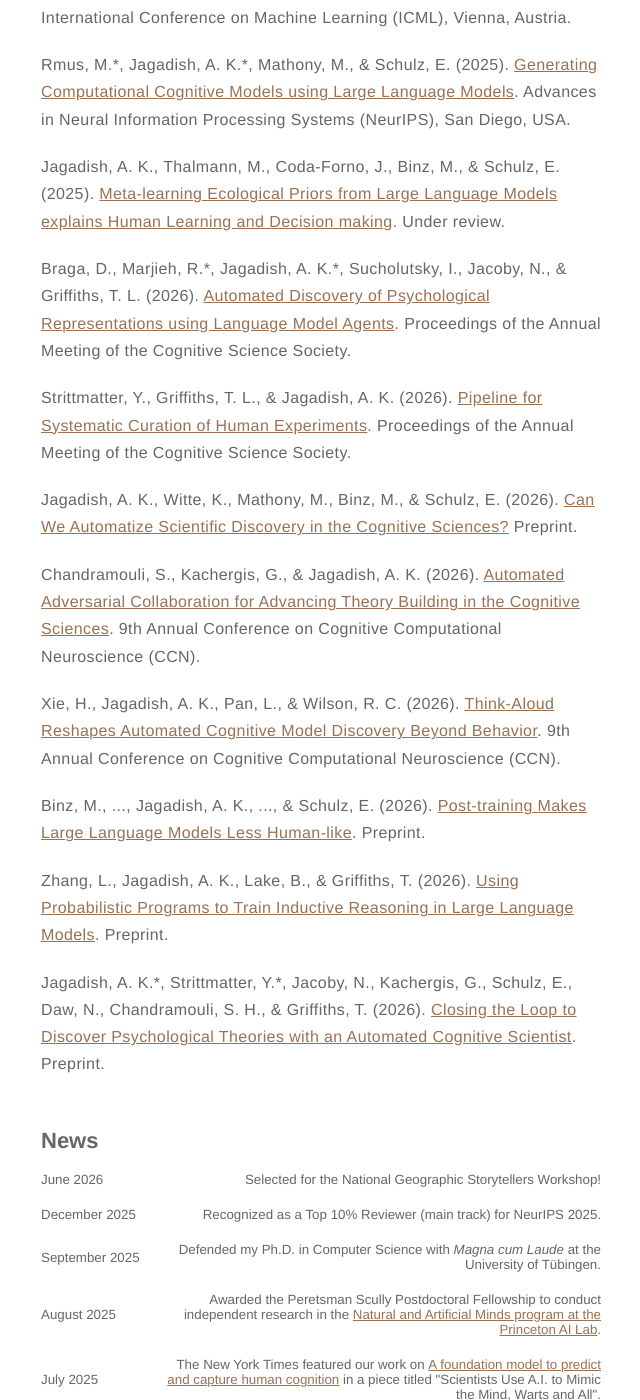
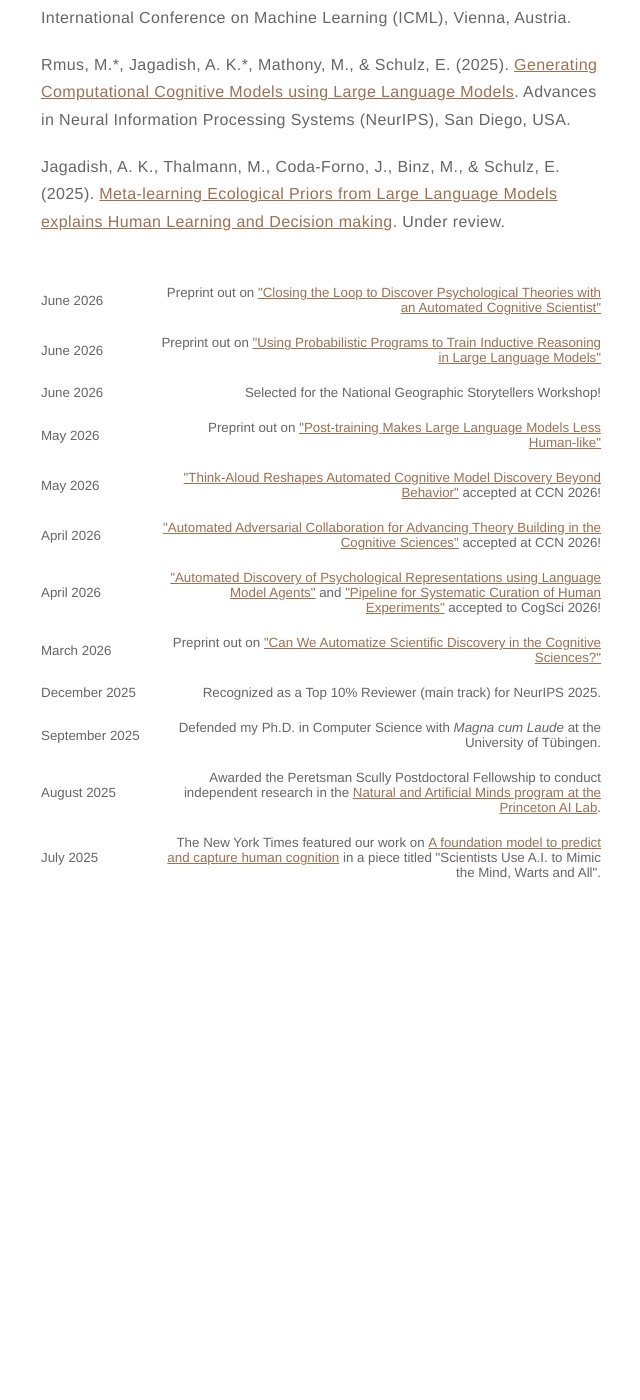
Before and after one commit to akjagadish/akjagadish.github.io, a Jekyll site: the page built from projects.html, in a window 1280 px wide and 1400 px high, scrolled down 715 px. Shown: the whole window, without its empty margins (319-959 px from the left). Built offline with Jekyll 4.4.1, drawn with Linux system fonts in a browser that asks for light colours; nearby versions of some CDN libraries; after the commit the page ends 1595 px from its top, so only the background shows below that.

Commit message:
docs: restore News nav button and move 2026 papers into news feed
- Rename nav link back to "News" (points to /projects)
- Move 2026 papers from Key Publications into the news feed as dated announcements
- Keep original news-feed structure (no section heading)

Co-Authored-By: Claude Fable 5 <noreply@anthropic.com>

```diff
--- a/_includes/nav.html
+++ b/_includes/nav.html
@@ -17,7 +17,7 @@
         {% if site.projects == true %}
         {% if page.title != "Projects" %}
         <li class="item">
-            <a class="link" href="{{ site.url }}/projects">Publications</a>
+            <a class="link" href="{{ site.url }}/projects">News</a>
             <!-- <a class="link" href="https://scholar.google.com/citations?user={{ site.googlescholar }}">Projects</a> -->
             <!-- <a class="link" href="https://scholar.google.com/citations?user=B42Mr-sAAAAJ&hl=en">Publications</a> -->
         </li>
--- a/projects.html
+++ b/projects.html
@@ -32,58 +32,66 @@ layout: page_projects
   <a href="https://arxiv.org/abs/2509.00116">Meta-learning Ecological Priors from Large Language Models explains Human Learning and Decision making</a>.
   Under review.
   <span style="vertical-align:-75%"></span><br>
-
-  Braga, D., Marjieh, R.*, <b>Jagadish, A. K.</b>*, Sucholutsky, I., Jacoby, N., & Griffiths, T. L. (2026).
-  <a href="https://drive.google.com/file/d/1NQ0tgUqLk8KDsJfXqCQgLiGnnDbjQ50X/view?usp=sharing">Automated Discovery of Psychological Representations using Language Model Agents</a>.
-  Proceedings of the Annual Meeting of the Cognitive Science Society.
-  <span style="vertical-align:-75%"></span><br>
-
-  Strittmatter, Y., Griffiths, T. L., & <b>Jagadish, A. K.</b> (2026).
-  <a href="https://drive.google.com/file/d/1fIvK43MxyiOtc13B7JDwyvzfzIulutVA/view?usp=sharing">Pipeline for Systematic Curation of Human Experiments</a>.
-  Proceedings of the Annual Meeting of the Cognitive Science Society.
-  <span style="vertical-align:-75%"></span><br>
-
-  <b>Jagadish, A. K.</b>, Witte, K., Mathony, M., Binz, M., & Schulz, E. (2026).
-  <a href="https://arxiv.org/abs/2603.20988">Can We Automatize Scientific Discovery in the Cognitive Sciences?</a>
-  Preprint.
-  <span style="vertical-align:-75%"></span><br>
-
-  Chandramouli, S., Kachergis, G., & <b>Jagadish, A. K.</b> (2026).
-  <a href="https://arxiv.org/pdf/2604.25521">Automated Adversarial Collaboration for Advancing Theory Building in the Cognitive Sciences</a>.
-  9th Annual Conference on Cognitive Computational Neuroscience (CCN).
-  <span style="vertical-align:-75%"></span><br>
-
-  Xie, H., <b>Jagadish, A. K.</b>, Pan, L., & Wilson, R. C. (2026).
-  <a href="https://arxiv.org/pdf/2605.05091">Think-Aloud Reshapes Automated Cognitive Model Discovery Beyond Behavior</a>.
-  9th Annual Conference on Cognitive Computational Neuroscience (CCN).
-  <span style="vertical-align:-75%"></span><br>
-
-  Binz, M., ..., <b>Jagadish, A. K.</b>, ..., & Schulz, E. (2026).
-  <a href="https://arxiv.org/pdf/2605.07632">Post-training Makes Large Language Models Less Human-like</a>.
-  Preprint.
-  <span style="vertical-align:-75%"></span><br>
-
-  Zhang, L., <b>Jagadish, A. K.</b>, Lake, B., & Griffiths, T. (2026).
-  <a href="https://arxiv.org/pdf/2606.09856">Using Probabilistic Programs to Train Inductive Reasoning in Large Language Models</a>.
-  Preprint.
-  <span style="vertical-align:-75%"></span><br>
-
-  <b>Jagadish, A. K.</b>*, Strittmatter, Y.*, Jacoby, N., Kachergis, G., Schulz, E., Daw, N., Chandramouli, S. H., & Griffiths, T. (2026).
-  <a href="https://arxiv.org/abs/2606.26448">Closing the Loop to Discover Psychological Theories with an Automated Cognitive Scientist</a>.
-  Preprint.
-  <span style="vertical-align:-75%"></span><br>
 </p>
 
 <div style="margin-top: 30px; margin-bottom: 30px;"></div>
-
-<h2>News</h2>
 
 <div style="display: flex; flex-direction: column; gap: 20px;">
 
 <div style="display: flex; justify-content: space-between; align-items: center;">
     <span style="flex-shrink: 0; text-align: left; font-size: smaller; width: 100px;">June 2026</span>
     <span style="flex-grow: 1; text-align: right; font-size: smaller; margin-left: 20px;">
+      Preprint out on <a href="https://arxiv.org/abs/2606.26448">"Closing the Loop to Discover Psychological Theories with an Automated Cognitive Scientist"</a>
+    </span>
+  </div>
+
+<div style="display: flex; justify-content: space-between; align-items: center;">
+    <span style="flex-shrink: 0; text-align: left; font-size: smaller; width: 100px;">June 2026</span>
+    <span style="flex-grow: 1; text-align: right; font-size: smaller; margin-left: 20px;">
+      Preprint out on <a href="https://arxiv.org/pdf/2606.09856">"Using Probabilistic Programs to Train Inductive Reasoning in Large Language Models"</a>
+    </span>
+  </div>
+
+<div style="display: flex; justify-content: space-between; align-items: center;">
+    <span style="flex-shrink: 0; text-align: left; font-size: smaller; width: 100px;">June 2026</span>
+    <span style="flex-grow: 1; text-align: right; font-size: smaller; margin-left: 20px;">
       Selected for the National Geographic Storytellers Workshop!
+    </span>
+  </div>
+
+<div style="display: flex; justify-content: space-between; align-items: center;">
+    <span style="flex-shrink: 0; text-align: left; font-size: smaller; width: 100px;">May 2026</span>
+    <span style="flex-grow: 1; text-align: right; font-size: smaller; margin-left: 20px;">
+      Preprint out on <a href="https://arxiv.org/pdf/2605.07632">"Post-training Makes Large Language Models Less Human-like"</a>
+    </span>
+  </div>
+
+<div style="display: flex; justify-content: space-between; align-items: center;">
+    <span style="flex-shrink: 0; text-align: left; font-size: smaller; width: 100px;">May 2026</span>
+    <span style="flex-grow: 1; text-align: right; font-size: smaller; margin-left: 20px;">
+      <a href="https://arxiv.org/pdf/2605.05091">"Think-Aloud Reshapes Automated Cognitive Model Discovery Beyond Behavior"</a> accepted at CCN 2026!
+    </span>
+  </div>
+
+<div style="display: flex; justify-content: space-between; align-items: center;">
+    <span style="flex-shrink: 0; text-align: left; font-size: smaller; width: 100px;">April 2026</span>
+    <span style="flex-grow: 1; text-align: right; font-size: smaller; margin-left: 20px;">
+      <a href="https://arxiv.org/pdf/2604.25521">"Automated Adversarial Collaboration for Advancing Theory Building in the Cognitive Sciences"</a> accepted at CCN 2026!
+    </span>
+  </div>
+
+<div style="display: flex; justify-content: space-between; align-items: center;">
+    <span style="flex-shrink: 0; text-align: left; font-size: smaller; width: 100px;">April 2026</span>
+    <span style="flex-grow: 1; text-align: right; font-size: smaller; margin-left: 20px;">
+      <a href="https://drive.google.com/file/d/1NQ0tgUqLk8KDsJfXqCQgLiGnnDbjQ50X/view?usp=sharing">"Automated Discovery of Psychological Representations using Language Model Agents"</a> and
+      <a href="https://drive.google.com/file/d/1fIvK43MxyiOtc13B7JDwyvzfzIulutVA/view?usp=sharing">"Pipeline for Systematic Curation of Human Experiments"</a> accepted to CogSci 2026!
+    </span>
+  </div>
+
+<div style="display: flex; justify-content: space-between; align-items: center;">
+    <span style="flex-shrink: 0; text-align: left; font-size: smaller; width: 100px;">March 2026</span>
+    <span style="flex-grow: 1; text-align: right; font-size: smaller; margin-left: 20px;">
+      Preprint out on <a href="https://arxiv.org/abs/2603.20988">"Can We Automatize Scientific Discovery in the Cognitive Sciences?"</a>
     </span>
   </div>
 
```
